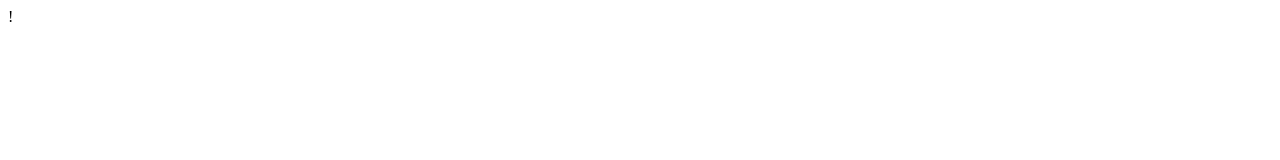
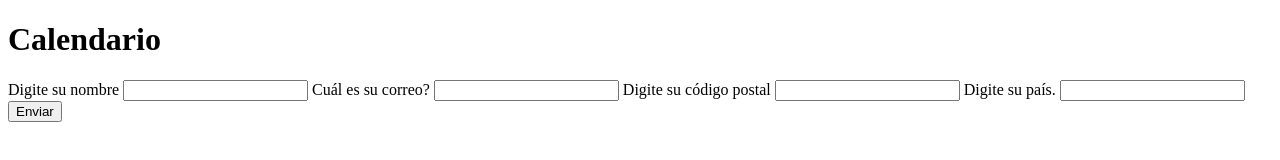
Before and after one commit to alexander070687/practicaForms, a plain HTML site: page index.html in a window 1280 px wide. Drawn offline with Linux system fonts and the light colour scheme.

Commit message:
Probando los distintos forms

```diff
--- a/index.html
+++ b/index.html
@@ -1,11 +1,76 @@
-!<!DOCTYPE html>
+<!DOCTYPE html>
 <html lang="en" dir="ltr">
+
 <head>
   <meta charset="utf-8">
-    <meta name="viewport" content="width=device-width, inictial-scale=1.0"/>
+  <meta name="viewport" content="width=device-width, inictial-scale=1.0" />
   <title>Formulario para probar dolor de cabeza</title>
 </head>
+
 <body>
+  <!-- <form class="" action="index.html" method="post">
+      <label for="nombre">
+        <span>¿Cual es tu nombre?</span>
+        <input type="text" id="nombre" placeholder="Tu nombre" name="" value="">
+      </label>
+      <label for="inicio-platzi">
+        <span>¿Que día comenzaste en Platzi?</span>
+        <input type="date" id="inicio-platzi" name="" value="">
+      </label>
+      <label for="horario">
+        <span>¿En que horario estudias?</span>
+        <input type="time" id="horario" name="" value="">
+      </label>
+    </form> -->
+  <h1>Calendario</h1>
+  <!-- <form action="">
+      <label for="mes">
+        <span>Mes</span>
+        <input type="month" name="mes" id="mes" value="">
+      </label>
+      <label for="semana">
+        <span>Semana</span>
+        <input type="week" name="semana" id="semana" value="">
+      </label>
+      <label for="dia">
+        <span>Día</span>
+        <input type="date" name="dia" id="hora" value="">
+      </label>
+      <label for="hora">
+        <span>Hora</span>
+        <input type="time" name="hora" id="hora" value="">
+      </label>
 
+      <input type="submit" name="" value="Enviar">
+    </form> -->
+  <!-- <form action="">
+      <label for="calendario">
+        <span>Calendario</span>
+          <input type="datetime-local" id=calendario name="calendario">
+        </label>
+        <input type="submit" name="" value="Enviar">
+      </form> -->
+  <main>
+    <form action="">
+      <label for="name">
+        <span>Digite su nombre</span>
+        <input type="text" name="name" id="name" autocomplete="name" required>
+      </label>
+      <label for="email">
+        <span>Cuál es su correo?</span>
+        <input type="email" name="email" id="email" autocomplete="email" required>
+      </label>
+      <label for="cp">
+        <span>Digite su código postal</span>
+        <input type="text" name="cp" id="cp" autocomplete="postal-code" required>
+      </label>
+      <label for="country">
+        <span>Digite su país.</span>
+        <input type="text" name="country" id="country" autocomplete="country" required>
+      </label>
+      <input type="submit" name="" value="Enviar">
+    </form>
+  </main>
 </body>
+
 </html>
```
Lines whose indentation alone changed are shown as unchanged.
